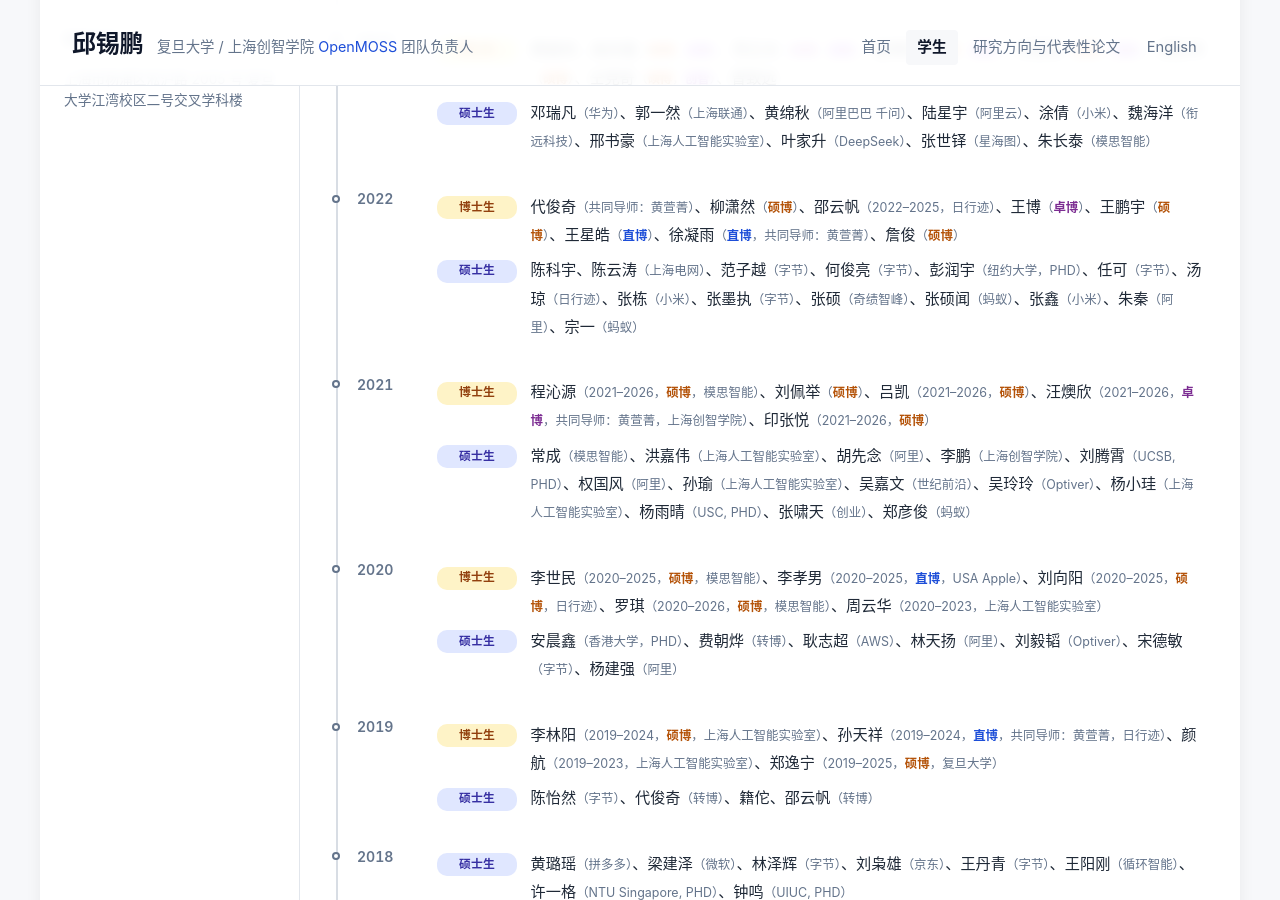
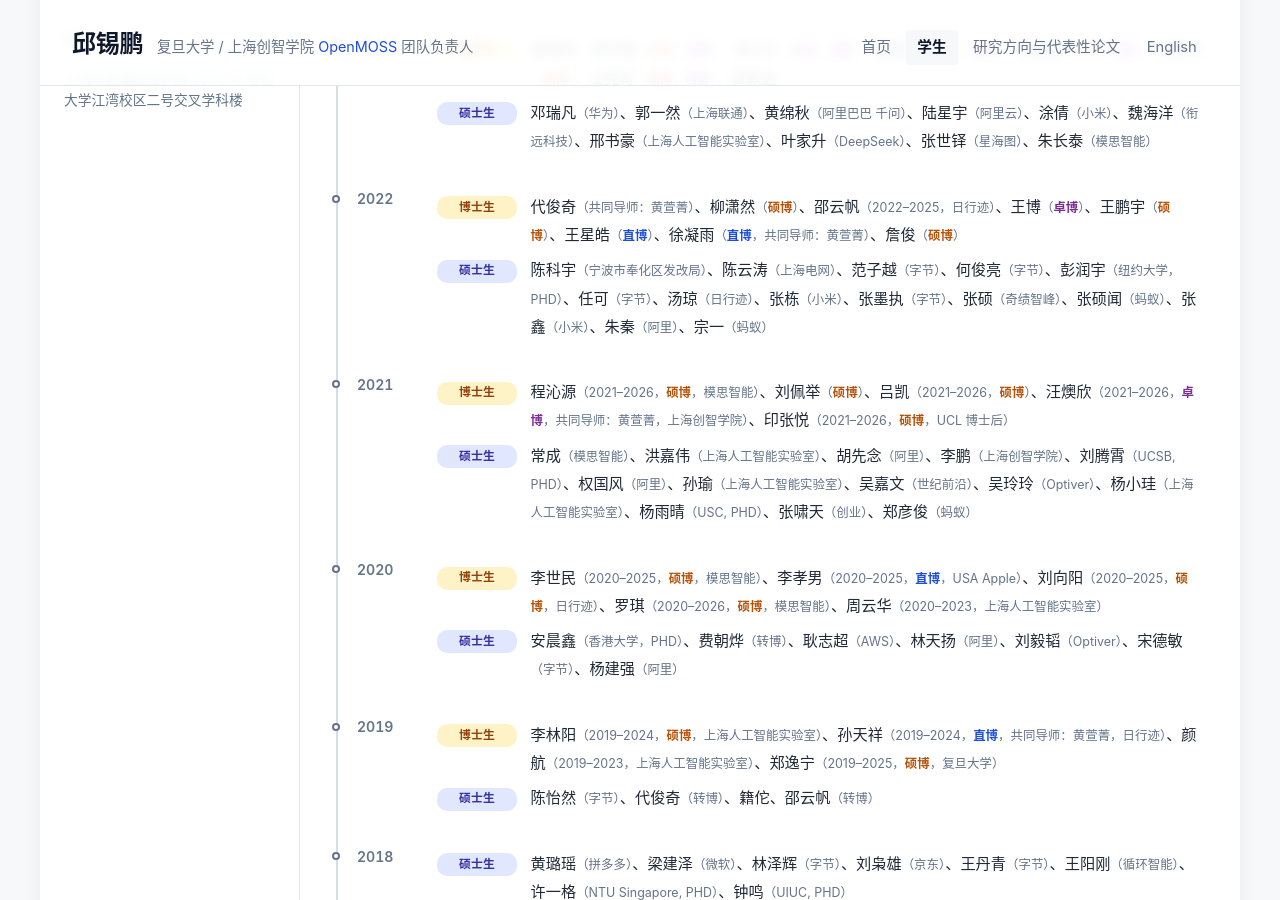
Before and after one commit to xpqiu/xpqiu.github.io, a Jekyll site: the page built from students.html, in a window 1280 px wide and 900 px high, scrolled down 908 px. Built offline with Jekyll 4.4.1, drawn with Linux system fonts in a browser that asks for light colours; some web fonts are replaced.

Commit message:
Update students.html

```diff
--- a/students.html
+++ b/students.html
@@ -88,7 +88,7 @@
     </div>
     <div class="students-group">
       <span class="students-group__label students-group__label--ms">硕士生</span>
-      <p class="students-group__names">陈科宇、陈云涛（上海电网）、范子越（字节）、何俊亮（字节）、彭润宇（纽约大学，PHD）、任可（字节）、汤琼（日行迹）、张栋（小米）、张墨执（字节）、张硕（奇绩智峰）、张硕闻（蚂蚁）、张鑫（小米）、朱秦（阿里）、宗一（蚂蚁）</p>
+      <p class="students-group__names">陈科宇（宁波市奉化区发改局）、陈云涛（上海电网）、范子越（字节）、何俊亮（字节）、彭润宇（纽约大学，PHD）、任可（字节）、汤琼（日行迹）、张栋（小米）、张墨执（字节）、张硕（奇绩智峰）、张硕闻（蚂蚁）、张鑫（小米）、朱秦（阿里）、宗一（蚂蚁）</p>
     </div>
   </div>
 </li>
@@ -98,7 +98,7 @@
   <div class="entry__body">
     <div class="students-group">
       <span class="students-group__label students-group__label--phd">博士生</span>
-      <p class="students-group__names">程沁源（2021–2026，硕博，模思智能）、汪燠欣（2021–2026，卓博，共同导师：黄萱菁，上海创智学院）、刘佩举（硕博）、吕凯（2021–2026，硕博）、印张悦（2021–2026，硕博）</p>
+      <p class="students-group__names">程沁源（2021–2026，硕博，模思智能）、汪燠欣（2021–2026，卓博，共同导师：黄萱菁，上海创智学院）、刘佩举（硕博）、吕凯（2021–2026，硕博）、印张悦（2021–2026，硕博，UCL 博士后）</p>
     </div>
     <div class="students-group">
       <span class="students-group__label students-group__label--ms">硕士生</span>
```
